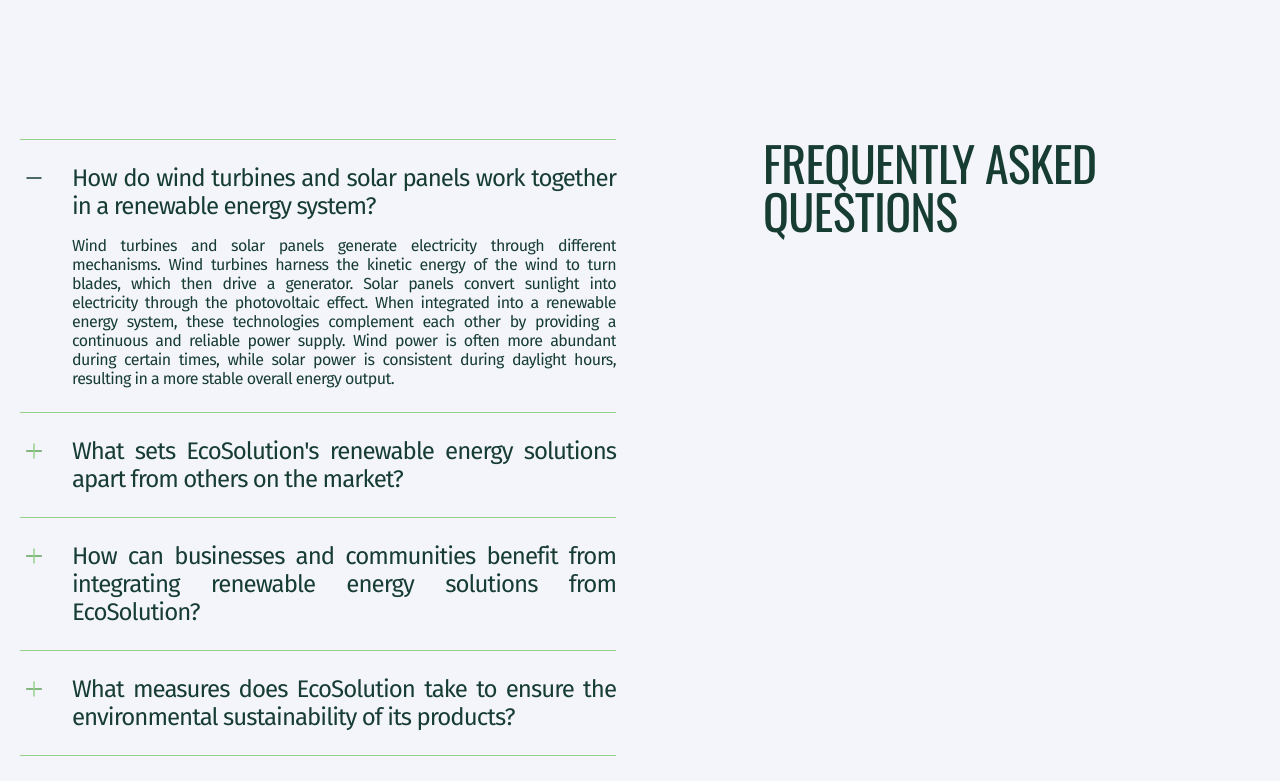
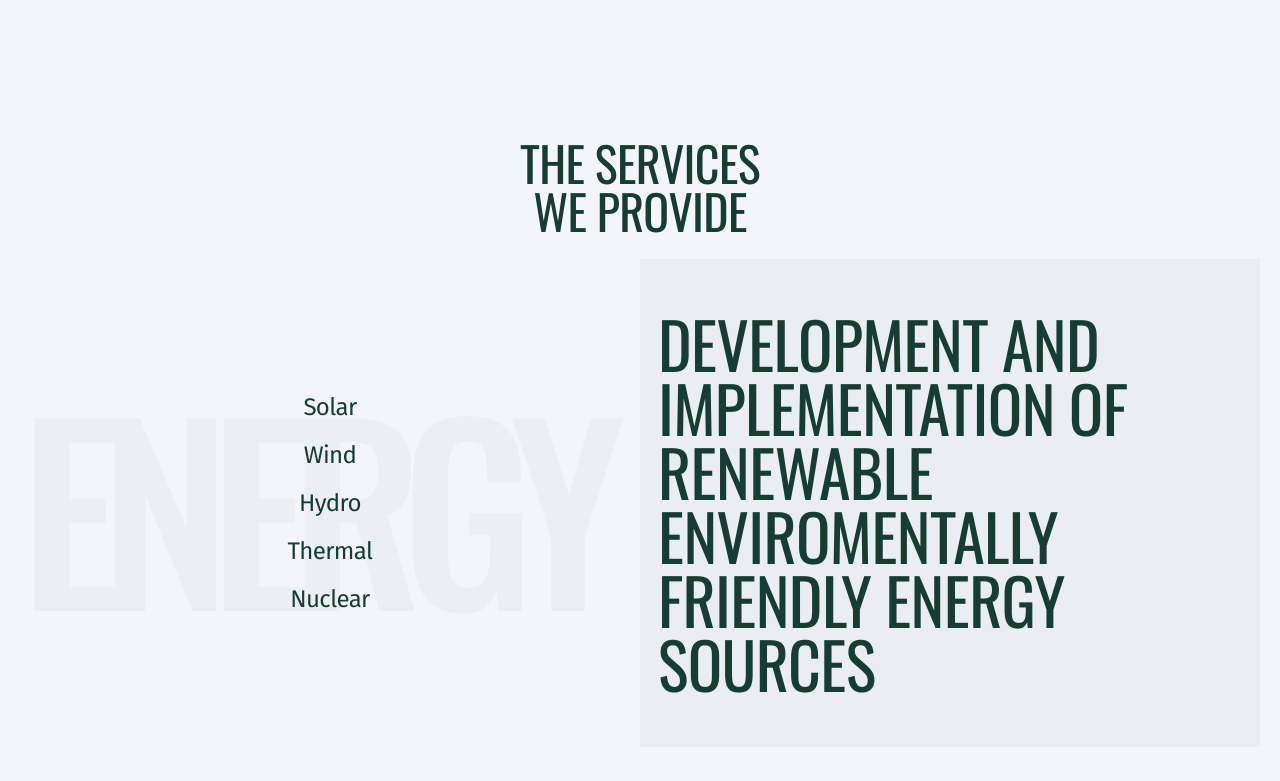
Before and after one commit to besha2vox/Ecosolution, a React (Create React App) app: page / in a window 1280 px wide. Shown: the part 2740-3521 px from the top of the page. Built offline with nearby package versions, Linux system fonts and the light colour scheme; the HTML template or start-up script is replaced by a standard one.

Commit message:
add: section service

```diff
--- a/src/App.tsx
+++ b/src/App.tsx
@@ -10,6 +10,7 @@
 import FAQ from './components/FAQ';
 import ContactUs from './components/ContactUs';
 import Customers from './components/Customers';
+import Services from './components/Services';
 
 const App = () => {
   return (
@@ -19,6 +20,7 @@
         <Hero />
         <About />
         <Electricity />
+        <Services />
         <FAQ />
         <Customers />
         <ContactUs />
--- a/src/components/Electricity/Electricity.styled.ts
+++ b/src/components/Electricity/Electricity.styled.ts
@@ -68,7 +68,7 @@
   @media screen and (min-width: ${({ theme }) => theme.breakpoints.desktop}) {
     font-size: ${({ theme }) => theme.fontSizes[11]};
     & span {
-      font-size: ${({ theme }) => theme.fontSizes[14]};
+      font-size: ${({ theme }) => theme.fontSizes[15]};
     }
   }
 `;
--- /dev/null
+++ b/src/components/Services/Services.styled.ts
@@ -0,0 +1,94 @@
+import styled, { css } from 'styled-components';
+
+export const titleStyles = css`
+  margin: 0 auto;
+  max-width: 145px;
+  text-align: center;
+
+  @media screen and (min-width: ${({ theme }) => theme.breakpoints.tablet}) {
+    max-width: 186px;
+  }
+
+  @media screen and (min-width: ${({ theme }) => theme.breakpoints.desktop}) {
+    max-width: 248px;
+  }
+`;
+
+export const ServiceWrapper = styled.div`
+  display: flex;
+  flex-direction: column;
+  row-gap: 24px;
+  margin-top: 24px;
+
+  @media screen and (min-width: ${({ theme }) => theme.breakpoints.tablet}) {
+    flex-direction: row-reverse;
+    row-gap: 24px;
+  }
+`;
+
+export const Discription = styled.p`
+  padding: 52px 18px;
+
+  font-family: ${({ theme }) => theme.fonts.title.regular};
+  font-size: ${({ theme }) => theme.fontSizes[10]};
+  line-height: 1;
+  text-transform: uppercase;
+
+  background-color: ${({ theme }) => theme.background.secondary};
+
+  @media screen and (min-width: ${({ theme }) => theme.breakpoints.tablet}) {
+    flex-basis: 50%;
+    font-size: 40px;
+  }
+
+  @media screen and (min-width: ${({ theme }) => theme.breakpoints.desktop}) {
+    font-size: ${({ theme }) => theme.fontSizes[12]};
+  }
+`;
+
+export const ServicesList = styled.ul`
+  position: relative;
+  display: flex;
+  flex-direction: column;
+  align-items: center;
+  row-gap: 16px;
+
+  font-size: ${({ theme }) => theme.fontSizes[5]};
+
+  &::after {
+    content: 'Energy';
+    position: absolute;
+
+    font-family: ${({ theme }) => theme.fonts.title.medium};
+    font-size: ${({ theme }) => theme.fontSizes[14]};
+    letter-spacing: -9.92px;
+    text-transform: uppercase;
+    opacity: 0.03;
+  }
+
+  @media screen and (min-width: ${({ theme }) => theme.breakpoints.tablet}) {
+    justify-content: center;
+    flex-grow: 1;
+    row-gap: 24px;
+    flex-basis: 50%;
+
+    font-size: ${({ theme }) => theme.fontSizes[6]};
+
+    &::after {
+      font-size: 136px;
+      letter-spacing: -10.88px;
+    }
+  }
+
+  @media screen and (min-width: ${({ theme }) => theme.breakpoints.desktop}) {
+    justify-content: center;
+    row-gap: 20px;
+    flex-basis: 50%;
+
+    &::after {
+      align-self: flex-start;
+      font-size: 238px;
+      letter-spacing: -21.12px;
+    }
+  }
+`;
--- /dev/null
+++ b/src/components/Services/Services.tsx
@@ -0,0 +1,38 @@
+import React from 'react';
+
+import Section from '../shared/Section';
+import Container from '../shared/Container';
+import Title from '../shared/Title';
+import {
+  Discription,
+  ServiceWrapper,
+  ServicesList,
+  titleStyles,
+} from './Services.styled';
+
+const services = ['Solar', 'Wind', 'Hydro', 'Thermal', 'Nuclear'];
+
+const Services = () => {
+  return (
+    <Section id="service">
+      <Container>
+        <Title type="h2" title="The services we provide" styles={titleStyles} />
+        <ServiceWrapper>
+          <Discription>
+            Development and implementation of renewable enviroMentally friendly
+            energy sources
+          </Discription>
+          <ServicesList>
+            {services.map((servise) => (
+              <li>
+                <p>{servise}</p>
+              </li>
+            ))}
+          </ServicesList>
+        </ServiceWrapper>
+      </Container>
+    </Section>
+  );
+};
+
+export default Services;
--- /dev/null
+++ b/src/components/Services/index.ts
@@ -0,0 +1 @@
+export { default } from './Services';
--- a/src/theme/theme.ts
+++ b/src/theme/theme.ts
@@ -37,7 +37,8 @@
     '48px', // 11
     '64px', // 12
     '100px', // 13
-    '164px', // 14
+    '124px', // 14
+    '164px', // 15
   ],
   colors: {
     accent: '#97D28B',
```
